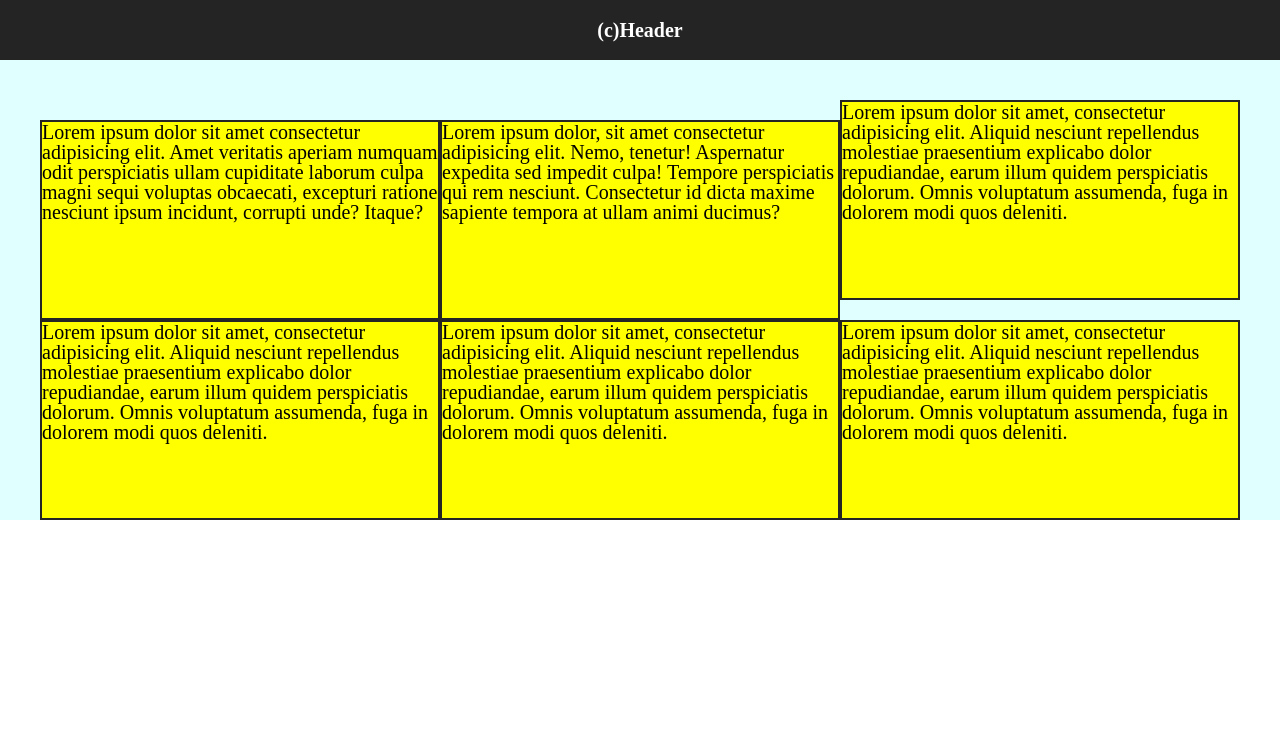
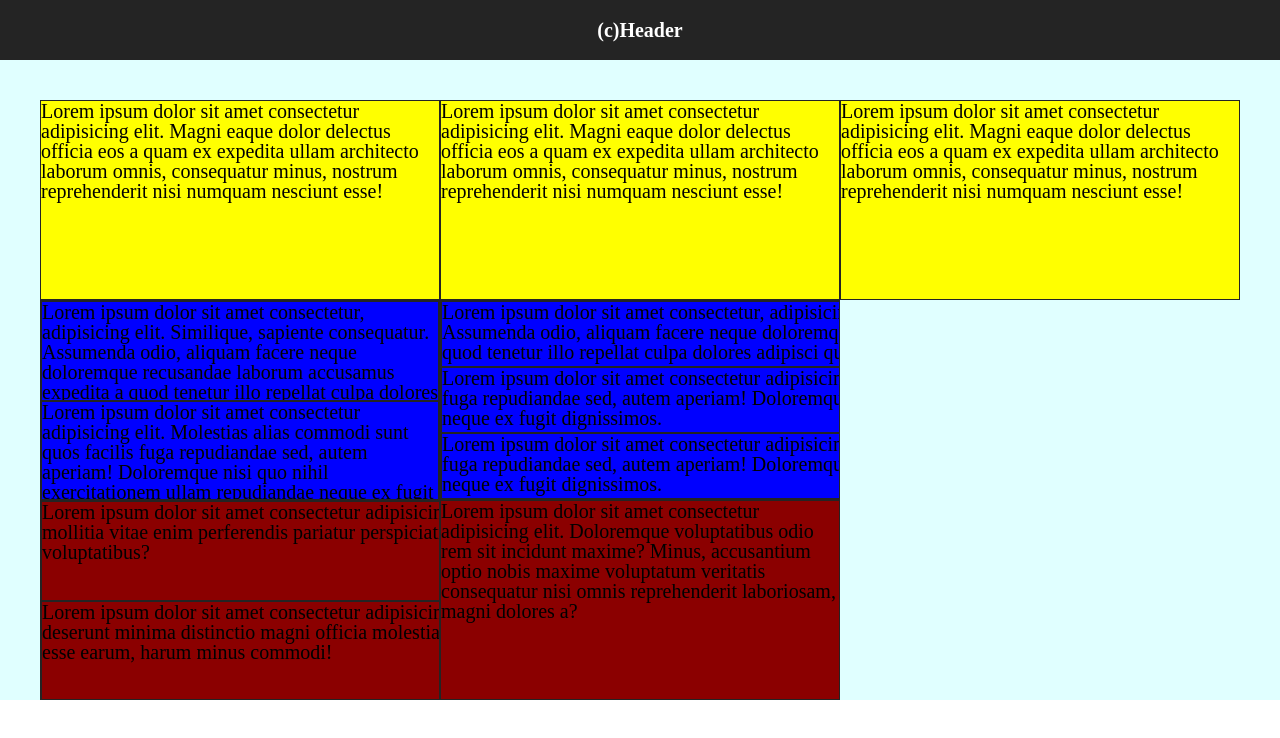
Before and after one commit to Egor313/Floats, a plain HTML site: page index.html in a window 1280 px wide. Drawn offline with Linux system fonts and the light colour scheme.

Commit message:
second commit

```diff
--- a/css/style.css
+++ b/css/style.css
@@ -1,6 +1,6 @@
 @import url('reset.css');
 
-
+/* Header */
 .wrapper {
     background: lightcyan ;
 }
@@ -20,14 +20,82 @@
     font-weight: 700;
 }
 
+/* _____________________________________________ */
+
+
+
 .container {
     width: 1200px;
     margin: 0 auto;
+}
+
+.parent {
+
     font-size: 0;
+    padding: 20 px;
 }
 
 .child {
+
     display: inline-block;
+    width: 400px;
+    height: 200px;
+    vertical-align: top;
+    overflow: hidden;
+    border: 1px solid #242424;
+    font-size: 20px;
+    background: yellow;
+
+}
+
+.child-2 {
+    height: 100px;
+    vertical-align: top;
+    overflow: hidden;
+    border: 1px solid #242424;
+    font-size: 20px;
+    background: blue;
+}
+
+
+.child > .child-second {
+    display: inline-block;
+    height: 66px;
+    width: 800px;
+    border: 1px solid #242424;
+    font-size: 20px;
+    background: blue;
+}
+
+.child-3 {
+    height: 100px;
+    width: 800px;
+    vertical-align: top;
+    overflow: hidden;
+    border: 1px solid #242424;
+    font-size: 20px;
+    background: darkred;
+}
+.child-third {
+    background: darkred;
+    height: 200px;
+    vertical-align: top;
+    overflow: hidden;
+}
+
+
+
+
+
+
+
+
+
+/*
+.child {
+
+    vertical-align: top;
+    overflow: hidden;
     border: 2px solid #242424;
     width: 400px;
     height: 200px;
@@ -35,3 +103,28 @@
     background: yellow;
     padding: 20 px;
 }
+
+ .text-block {
+    display: inline-block;
+    height: 100px;
+    border: 2px solid #242424;
+    font-size: 16px;
+    text-align: justify;
+    background: blue;
+
+}
+
+.text-long {
+    display: inline-block;
+    height: 66px;
+    width: 800px;
+    border: 2px solid #242424;
+    font-size: 16px;
+    overflow: hidden;
+    text-align: justify;
+    background: blue;
+}
+
+.child-1 {
+    display: inline-block;
+} */
--- a/index.html
+++ b/index.html
@@ -15,24 +15,75 @@
 
 
         <div class="container">
+
+            <div class="parent">
                 <div class="child">
-            Lorem ipsum dolor sit amet consectetur adipisicing elit. Amet veritatis aperiam numquam odit perspiciatis ullam cupiditate laborum culpa magni sequi voluptas obcaecati, excepturi ratione nesciunt ipsum incidunt, corrupti unde? Itaque?
+                    Lorem ipsum dolor sit amet consectetur adipisicing elit. Magni eaque dolor delectus officia eos a quam ex expedita ullam architecto laborum omnis, consequatur minus, nostrum reprehenderit nisi numquam nesciunt esse!
                 </div>
                 <div class="child">
-            Lorem ipsum dolor, sit amet consectetur adipisicing elit. Nemo, tenetur! Aspernatur expedita sed impedit culpa! Tempore perspiciatis qui rem nesciunt. Consectetur id dicta maxime sapiente tempora at ullam animi ducimus?
+                    Lorem ipsum dolor sit amet consectetur adipisicing elit. Magni eaque dolor delectus officia eos a quam ex expedita ullam architecto laborum omnis, consequatur minus, nostrum reprehenderit nisi numquam nesciunt esse!
                 </div>
                 <div class="child">
-            Lorem ipsum dolor sit amet, consectetur adipisicing elit. Aliquid nesciunt repellendus molestiae praesentium explicabo dolor repudiandae, earum illum quidem perspiciatis dolorum. Omnis voluptatum assumenda, fuga in dolorem modi quos deleniti.
+                    Lorem ipsum dolor sit amet consectetur adipisicing elit. Magni eaque dolor delectus officia eos a quam ex expedita ullam architecto laborum omnis, consequatur minus, nostrum reprehenderit nisi numquam nesciunt esse!
                 </div>
+            </div>
+
+            <div class="parent">
                 <div class="child">
-            Lorem ipsum dolor sit amet, consectetur adipisicing elit. Aliquid nesciunt repellendus molestiae praesentium explicabo dolor repudiandae, earum illum quidem perspiciatis dolorum. Omnis voluptatum assumenda, fuga in dolorem modi quos deleniti.
+
+                <div class="child-2">
+                    Lorem ipsum dolor sit amet consectetur, adipisicing elit. Similique, sapiente consequatur. Assumenda odio, aliquam facere neque doloremque recusandae laborum accusamus expedita a quod tenetur illo repellat culpa dolores adipisci quam!
                 </div>
+
+                <div class="child-2">
+                    Lorem ipsum dolor sit amet consectetur adipisicing elit. Molestias alias commodi sunt quos facilis fuga repudiandae sed, autem aperiam! Doloremque nisi quo nihil exercitationem ullam repudiandae neque ex fugit dignissimos.
+                </div>
+                </div>
+
                 <div class="child">
-            Lorem ipsum dolor sit amet, consectetur adipisicing elit. Aliquid nesciunt repellendus molestiae praesentium explicabo dolor repudiandae, earum illum quidem perspiciatis dolorum. Omnis voluptatum assumenda, fuga in dolorem modi quos deleniti.
+
+                    <div class="child-second">
+                        Lorem ipsum dolor sit amet consectetur, adipisicing elit. Similique, sapiente consequatur. Assumenda odio, aliquam facere neque doloremque recusandae laborum accusamus expedita a quod tenetur illo repellat culpa dolores adipisci quam!
                     </div>
+
+                    <div class="child-second">
+                        Lorem ipsum dolor sit amet consectetur adipisicing elit. Molestias alias commodi sunt quos facilis fuga repudiandae sed, autem aperiam! Doloremque nisi quo nihil exercitationem ullam repudiandae neque ex fugit dignissimos.
+                    </div>
+
+                    <div class="child-second">
+                        Lorem ipsum dolor sit amet consectetur adipisicing elit. Molestias alias commodi sunt quos facilis fuga repudiandae sed, autem aperiam! Doloremque nisi quo nihil exercitationem ullam repudiandae neque ex fugit dignissimos.
+                    </div>
+
+
+                </div>
+
+            </div>
+
+            <div class="parent">
+
                 <div class="child">
-            Lorem ipsum dolor sit amet, consectetur adipisicing elit. Aliquid nesciunt repellendus molestiae praesentium explicabo dolor repudiandae, earum illum quidem perspiciatis dolorum. Omnis voluptatum assumenda, fuga in dolorem modi quos deleniti.
+                    <div class="child-3">
+                        Lorem ipsum dolor sit amet consectetur adipisicing elit. Hic, quod unde, inventore sed in ea id mollitia vitae enim perferendis pariatur perspiciatis eaque debitis facilis autem saepe obcaecati, ab voluptatibus?
                     </div>
+
+                    <div class="child-3">
+                        Lorem ipsum dolor sit amet consectetur adipisicing elit. Eveniet quibusdam recusandae porro deserunt minima distinctio magni officia molestias nisi laboriosam alias ullam atque facilis, quam esse earum, harum minus commodi!
+                    </div>
+
+                </div>
+
+                <div class="child">
+                    <div class="child-third">
+                        Lorem ipsum dolor sit amet consectetur adipisicing elit. Doloremque voluptatibus odio rem sit incidunt maxime? Minus, accusantium optio nobis maxime voluptatum veritatis consequatur nisi omnis reprehenderit laboriosam, magni dolores a?
+                    </div>
+                </div>
+
+
+            </div>
+
+
+        </div>
+
         </div>
     </div>
 
```
Lines whose indentation alone changed are shown as unchanged.
